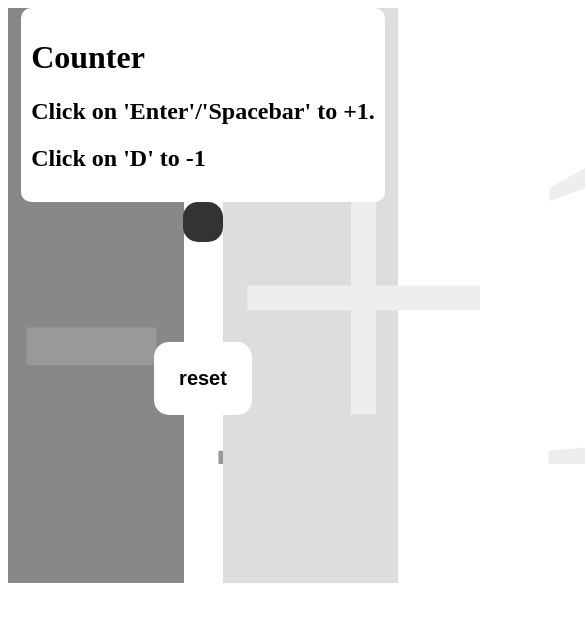
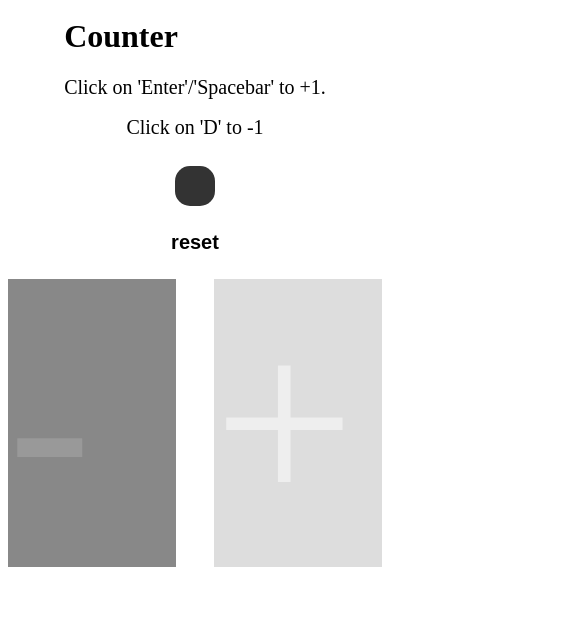
Before and after one commit to ScorchChamp/Spacebar-Counter, a plain HTML site: page index.html in a window 390 px wide. Shown: the top 622 px of the page, 585 px wide, since content can reach past the window. Drawn offline with Linux system fonts and the light colour scheme.

Commit message:
phone compatibility

```diff
--- a/app.js
+++ b/app.js
@@ -5,25 +5,13 @@ if (counterElement.textContent === undefined) {
   localStorage.setItem('counter', 0);
 }
 
-
-document.addEventListener("click", event => {
-  if (event.clientX > document.body.offsetWidth*0.55) {
-    counterElement.textContent++;
-  }
-  if (event.clientX < document.body.offsetWidth*0.45) {
-    counterElement.textContent--;
-  }
-  localStorage.setItem('counter', counterElement.textContent);
-});
-
 function myFunction(event) {
   if (event.code === 'Space' || event.code === 'Enter') {
-    counterElement.textContent++;
+    add();
   }
   if (event.code === 'KeyD') {
-    counterElement.textContent--;
+    minus();
   }
-  localStorage.setItem('counter', counterElement.textContent);
 }
 
 function reset() {
@@ -31,6 +19,16 @@ function reset() {
   localStorage.setItem('counter', counterElement.textContent);
 }
 
+function minus() {
+  counterElement.textContent--;
+  localStorage.setItem('counter', counterElement.textContent);
+}
+
+function add() {
+  counterElement.textContent++;
+  localStorage.setItem('counter', counterElement.textContent);
+}
+
 
 document.getElementById("reset").addEventListener("click", reset);
 document.getElementById("app").addEventListener("keypress", myFunction);
--- a/index.html
+++ b/index.html
@@ -5,17 +5,10 @@
   <title>Counter!</title>
   <link rel="stylesheet" href="https://scorchchamp.github.io/style.css">
   <link rel="stylesheet" href="style.css">
+  <meta name="viewport" content="width=device-width, initial-scale=1.0">
 </head>
 
 <body id="app">
-  <div class="container">
-    <div class="left">
-      <div class="text">-1</div>
-    </div>
-    <div class="right">
-      <div class="text">+1</div>
-    </div>
-  </div>
   <div class="app-container">
     <div class="info-container">
       <h1>Counter</h1>
@@ -25,6 +18,13 @@
     <div id="counter">0</div>
     <input type="button" id="reset" value="reset">
   </div>
+  <div class="container">
+    <div class="left">
+      <div class="text" onclick="minus()">-</div>
+    </div>
+    <div class="right">
+      <div class="text" onclick="add()">+</div>
+    </div>
   </div>
   <script src="app.js"></script>
 </body>
--- a/style.css
+++ b/style.css
@@ -17,7 +17,6 @@
 }
 
 #reset {
-    margin-top: 100px;
     padding: 25px;
     font-weight: 900;
     font-size: 20px;
@@ -27,9 +26,8 @@
 }
 
 .container {
-    position: absolute;
-    z-index: -1;
     width: 100%;
+    height: 40%;
     display: flex;
     align-items: center;
     justify-content: center;
@@ -51,7 +49,7 @@
 }
 
 .text {
-    font-size: 500px;
+    font-size: 250px;
 }
 
 .info-container {
@@ -61,5 +59,33 @@
 }
 
 body {
-    width: 100%;
+    /* width: 100%; */
 }
+
+@media only screen and (max-width: 600px) {
+    .info-container {
+        justify-content: center;
+        display: flex;
+        flex-direction: column;
+        /* width: 80%; */
+    }
+    .info-container h1 {
+        margin-top: 0;
+    }
+    .info-container h2 {
+        margin-top: 0;
+        font-size: 20px;
+        text-align: center;
+        font-weight: 100;
+    }
+    .container {
+        flex-grow: 1;
+        display: flex;
+        flex-direction: row;
+        bottom: 0;
+    }
+    /* .container {
+        /* font-size: 250px; */
+        /* width: 100%; */
+    } */
+  }
```
